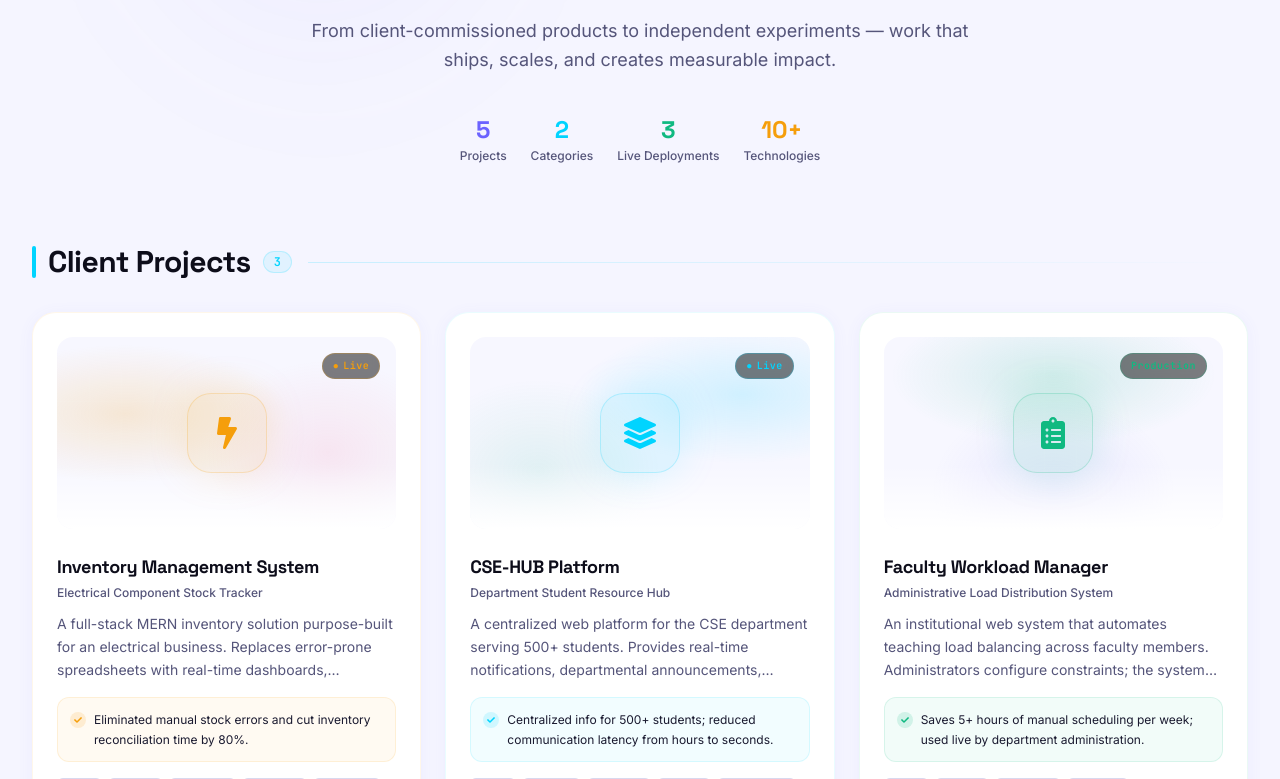
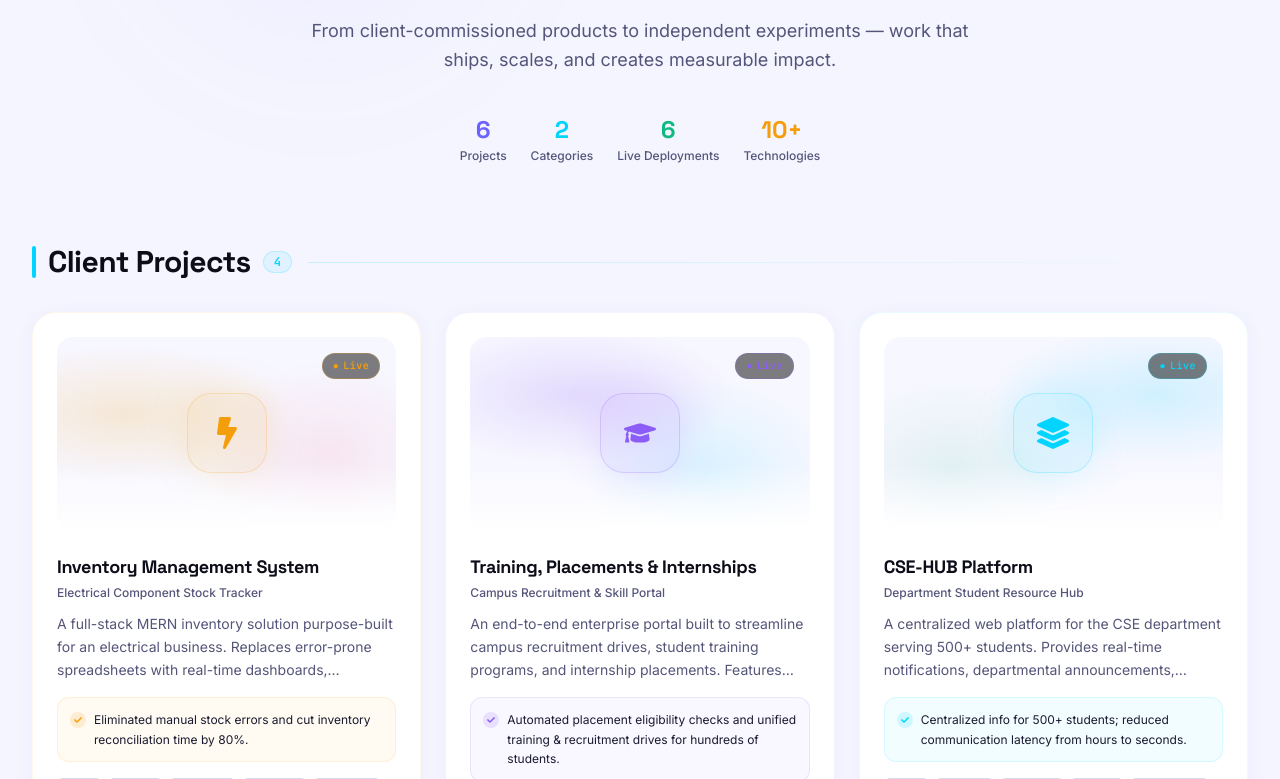
Before and after one commit to Chanikyachowdarysamineni/MY-Portfolio, a React (Vite) app: page / in a window 1280 px wide. Shown: the part 6801-7580 px from the top of the page. Built offline with nearby package versions, Linux system fonts and the light colour scheme.

Commit message:
project update

```diff
--- a/src/components/Projects.jsx
+++ b/src/components/Projects.jsx
@@ -3,7 +3,7 @@ import { motion, AnimatePresence } from 'framer-motion'
 import {
   FaExternalLinkAlt, FaGithub, FaTimes,
   FaShieldAlt, FaBolt, FaLayerGroup, FaClipboardList, FaUsers, FaCloud,
-  FaArrowRight, FaCheck,
+  FaArrowRight, FaCheck, FaGraduationCap,
 } from 'react-icons/fa'
 import { HiSparkles } from 'react-icons/hi'
 
@@ -38,6 +38,30 @@ const clientProjects = [
     ],
     impact: 'Eliminated manual stock errors and cut inventory reconciliation time by 80%.',
     live: 'https://electricity-inventory-management-ivm.onrender.com',
+    github: null,
+    status: 'Live',
+  },
+  {
+    id: 'tpi',
+    title: 'Training, Placements & Internships',
+    subtitle: 'Campus Recruitment & Skill Portal',
+    description:
+      'An end-to-end enterprise portal built to streamline campus recruitment drives, student training programs, and internship placements. Features automated drive eligibility matching, student application tracking, attendance management, and year-over-year placement analytics.',
+    icon: FaGraduationCap,
+    accent: '#8B5CF6',
+    gradFrom: '#8B5CF6',
+    gradTo: '#00D4FF',
+    bgPattern: 'radial-gradient(ellipse 80% 60% at 30% 30%, rgba(139,92,246,0.18) 0%, transparent 60%), radial-gradient(ellipse 60% 80% at 70% 70%, rgba(0,212,255,0.12) 0%, transparent 60%)',
+    tags: ['React', 'Redux Toolkit', 'TanStack Query', 'Node.js', 'Express.js', 'MongoDB', 'Tailwind CSS'],
+    features: [
+      'Placement & internship drive management',
+      'Automated student eligibility matching',
+      'Training modules & attendance tracking',
+      'Student profile & application pipeline',
+      'Year-over-year placement analytics',
+    ],
+    impact: 'Automated placement eligibility checks and unified training & recruitment drives for hundreds of students.',
+    live: 'https://training-placement-internships.onrender.com/',
     github: null,
     status: 'Live',
   },
@@ -523,9 +547,9 @@ const Projects = () => {
               className="flex flex-wrap justify-center gap-6 mt-10"
             >
               {[
-                { v: '5',   l: 'Projects',       c: '#6C63FF' },
+                { v: `${clientProjects.length + personalProjects.length}`,   l: 'Projects',       c: '#6C63FF' },
                 { v: '2',   l: 'Categories',      c: '#00D4FF' },
-                { v: '3',   l: 'Live Deployments',c: '#10B981' },
+                { v: `${[...clientProjects, ...personalProjects].filter(p => p.live).length}`,   l: 'Live Deployments',c: '#10B981' },
                 { v: '10+', l: 'Technologies',    c: '#F59E0B' },
               ].map(({ v, l, c }) => (
                 <div key={l} className="flex flex-col items-center gap-0.5">
```
